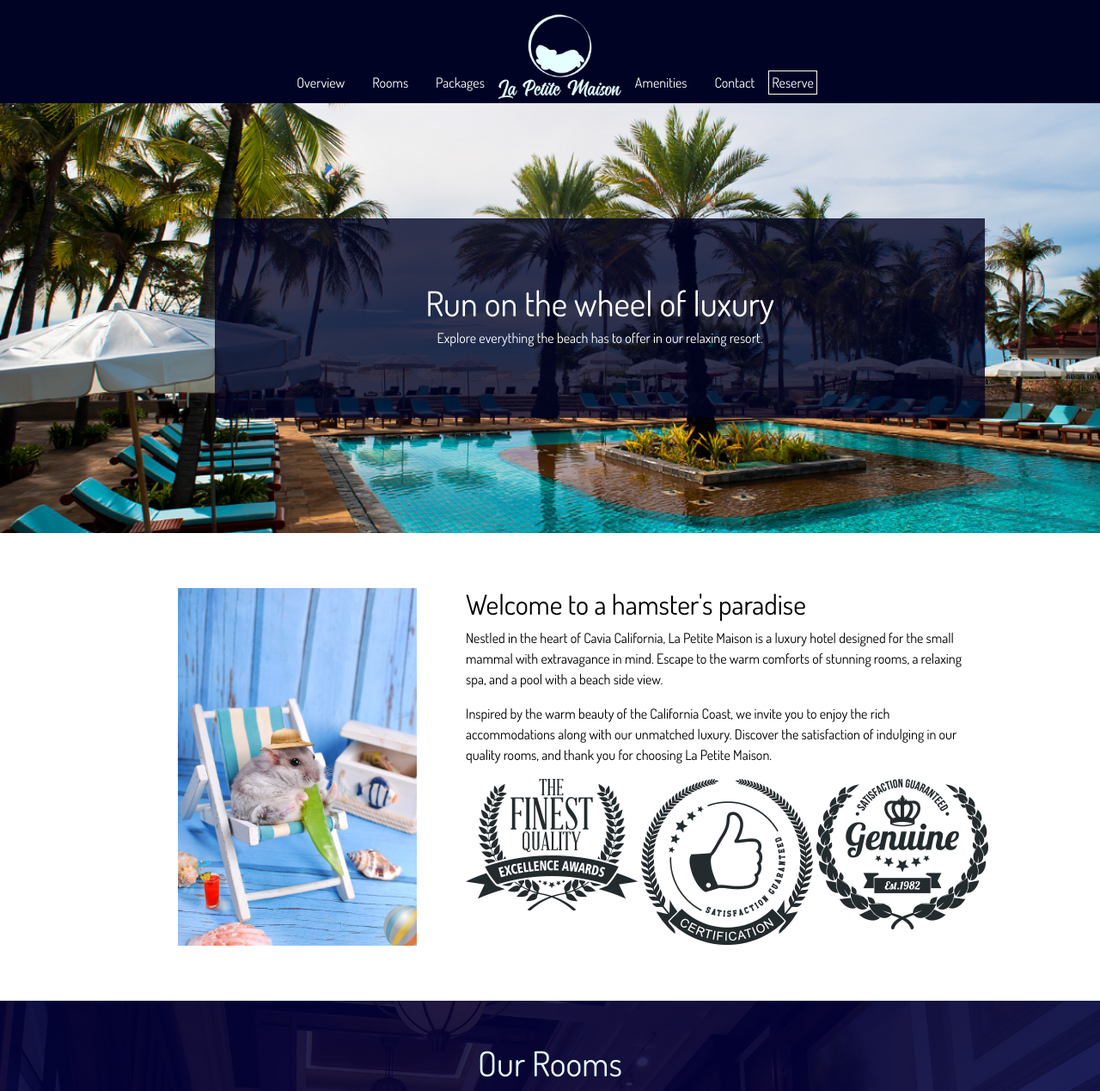
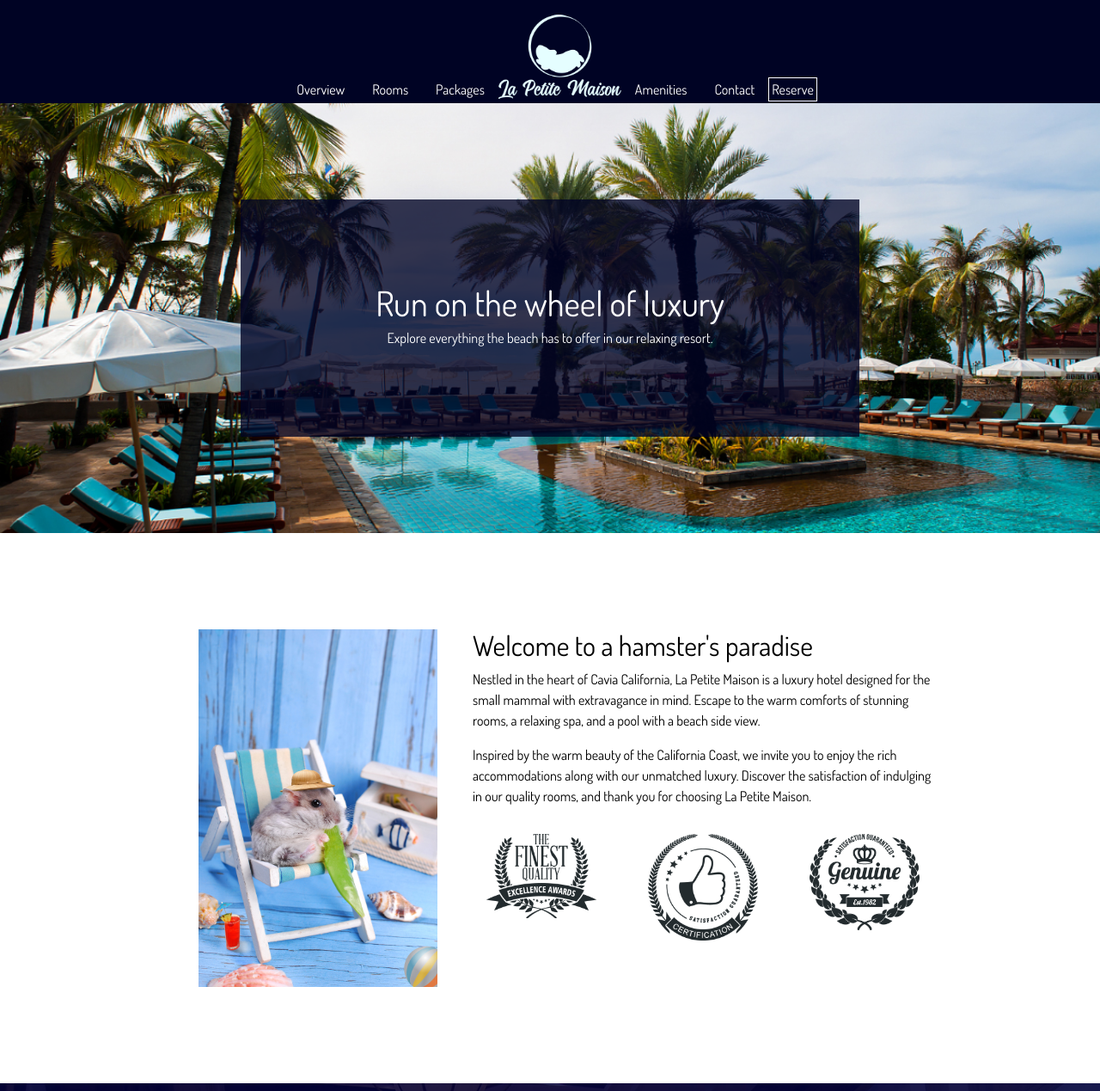
Before and after one commit to rooted92/castanedaPHamsterHotel, a plain HTML site: page html/index.html in a window 1280 px wide. Shown: the top 1269 px of the page at 86% size. Drawn offline with nearby package versions, Linux system fonts and the light colour scheme; a web font is replaced by a local one.

Commit message:
centered header-box and added resoponsiveness

```diff
--- a/css/styles.css
+++ b/css/styles.css
@@ -40,33 +40,27 @@ p, h2, h5 {
 
 .header-bg-box {
     background-image: url('../images/header.jpg');
-    width: 100%;
-    height: 500px;
+    width: auto, 0;
+    min-height: 500px;
     background-repeat: no-repeat;
     background-size: cover;
     background-position: center;
     display: flex;
     justify-content: center;
-    align-items: center;
-    padding: 134px;
-    padding-left: 250px;
-    /* padding: 487.5px; */
-    /* margin: 0;
-    padding: 0; */
 }
 
 .header-box {
     display: flex;
     justify-content: center;
-    width: 945px;
-    height: 232px;
+    width: 45rem;
+    min-height: 10px;
     background-color: #000324c8;
+    margin: 7rem;
 }
 
 .header-box-items {
     display: flex;
     justify-content: center;
-    /* align-items: center; */
     flex-direction: column;
 }
 
@@ -121,16 +115,19 @@ nav {
     height: 500px;
 }
 
-.awards {
-    display: flex;
-    justify-content: space-between;
+.award-images {
+    max-width: 10rem;
+    height: auto;
+    padding: 1rem;
 }
 
 .overview-content {
-    /* height: 500px; */
     display: flex;
     justify-content: center;
     padding: 4rem;
+    min-height: 30rem;
+    width: auto;
+
 }
 
 .room-content {
--- a/html/index.html
+++ b/html/index.html
@@ -47,7 +47,7 @@ Peer Review by;
                     </li>
                     <li class="nav-item d-none d-md-block">
                         <a href="#">
-                            <img src="../images/Logo.png" alt="">
+                            <img class="logo-img pb-2" src="../images/Logo.png" alt="">
                         </a>
                     </li>
                     <li class="nav-item">
@@ -64,8 +64,8 @@ Peer Review by;
         </div>
         <!-- END Navbar -->
         <!-- Header Image -->
-        <section class="header-bg-box text-sm-start d-sm-flex d-md-flex d-lg-flex align-items-center justify-content-between container-fluid">
-            <div class="header-box">
+        <section class="header-bg-box container-fluid">
+            <div class="header-box p-md-5 p-sm-5">
                 <div class="header-box-items text-md-center text-sm-center">
                     <h1 class="large-header-text">Run on the wheel of luxury</h1>
                     <h6 class="small-header-text">Explore everything the beach has to offer in our relaxing resort.
@@ -74,12 +74,12 @@ Peer Review by;
             </div>
         </section>
         <!-- Overview Content -->
-        <div class="row align-items-center justify-content-center" >
+        <div class="row align-items-center justify-content-center p-5" >
             <div class="overview-content">
-                <div class="col-4">
+                <div class="col-lg-4 col-md-4 col-sm-2">
                     <img class="relaxedHam" src="../images/hamsterhomejpg.jpg" alt="hamster relaxing on pool chair">
                 </div>
-                <div class="col-6">
+                <div class="col-lg-6 col-md-6 col-sm-4">
                     <h2>Welcome to a hamster's paradise</h2>
                     <p>Nestled in the heart of Cavia California, La Petite Maison is a luxury hotel designed for the
                         small mammal with extravagance in mind. Escape to the warm comforts of stunning rooms, a
@@ -88,14 +88,14 @@ Peer Review by;
                         accommodations along with our unmatched luxury. Discover the satisfaction of indulging in our
                         quality rooms, and thank you for choosing La Petite Maison.</p>
                     <div class="row">
-                        <div class="col-4 column">
-                            <img src="../images/awardfinest.png" alt="award for finest quality">
+                        <div class="col-lg-4 col-md-4 col-sm-2 column">
+                            <img class="award-images" src="../images/awardfinest.png" alt="award for finest quality">
                         </div>
-                        <div class="col-4 column">
-                            <img src="../images/awardsatisfaction.png" alt="statisfaction guaranteed award">
+                        <div class="col-lg-4 col-md-4 col-sm-2 column">
+                            <img class="award-images" src="../images/awardsatisfaction.png" alt="statisfaction guaranteed award">
                         </div>
-                        <div class="col-4 column">
-                            <img src="../images/awardgenuine.png" alt="genuine award">
+                        <div class="col-lg-4 col-md-4 col-sm-2 column">
+                            <img class="award-images" src="../images/awardgenuine.png" alt="genuine award">
                         </div>
                     </div>
                 </div>
```
